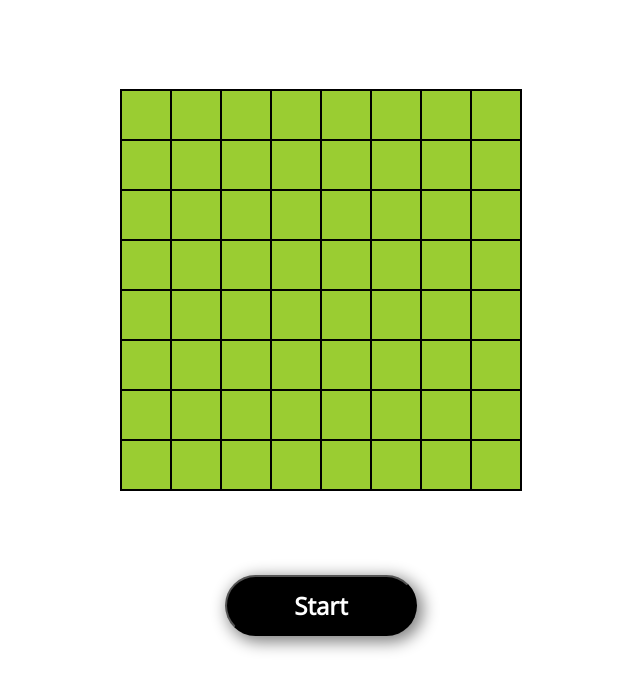
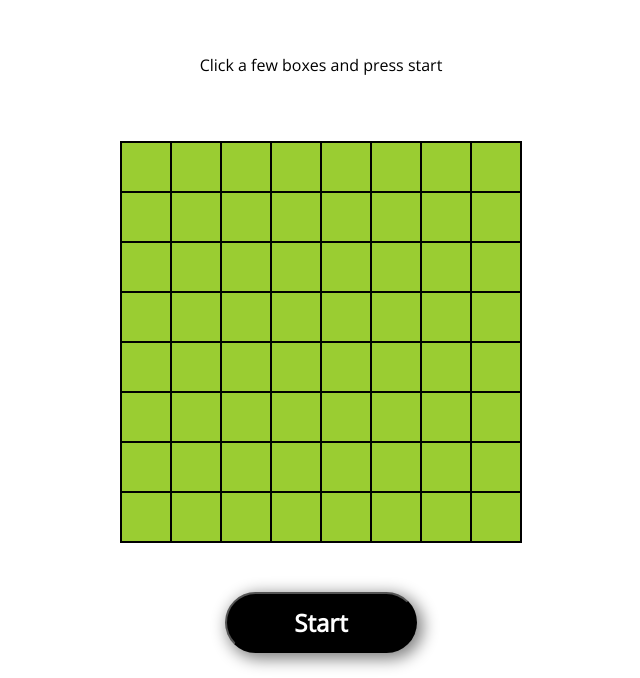
Before and after one commit to ShlokD/game-of-life, a website: page index.html in a window 1280 px wide. Shown: the part 130-808 px from the top of the page, without its empty margins (319-959 px from the left). Drawn offline with nearby package versions, Linux system fonts and the light colour scheme.

Commit message:
Add instructions

```diff
--- a/css/main.css
+++ b/css/main.css
@@ -8,7 +8,6 @@ html {
 
 body {
 	height: 100%;
-
 	display: flex;
 	flex-direction: column;
 	align-items: center;
@@ -55,3 +54,7 @@ button {
 	text-align: center;
 	border-radius: 36px;
 }
+
+p {
+	font-size: 1em;
+}
--- a/index.html
+++ b/index.html
@@ -13,6 +13,7 @@
 
 <body>
   <h1>Conway's Game of Life</h1>
+  <p> Click a few boxes and press start</p>
   <table id="content" cellpadding="0" cellspacing="0" border="0"></table>
   <button id="startstop">Start</button>
   <script src="dist/app.js"></script>
```
Also changed, not shown: package.json (+4 -5 lines), .prettierrc.json, dist/main.css, 1 other file.
